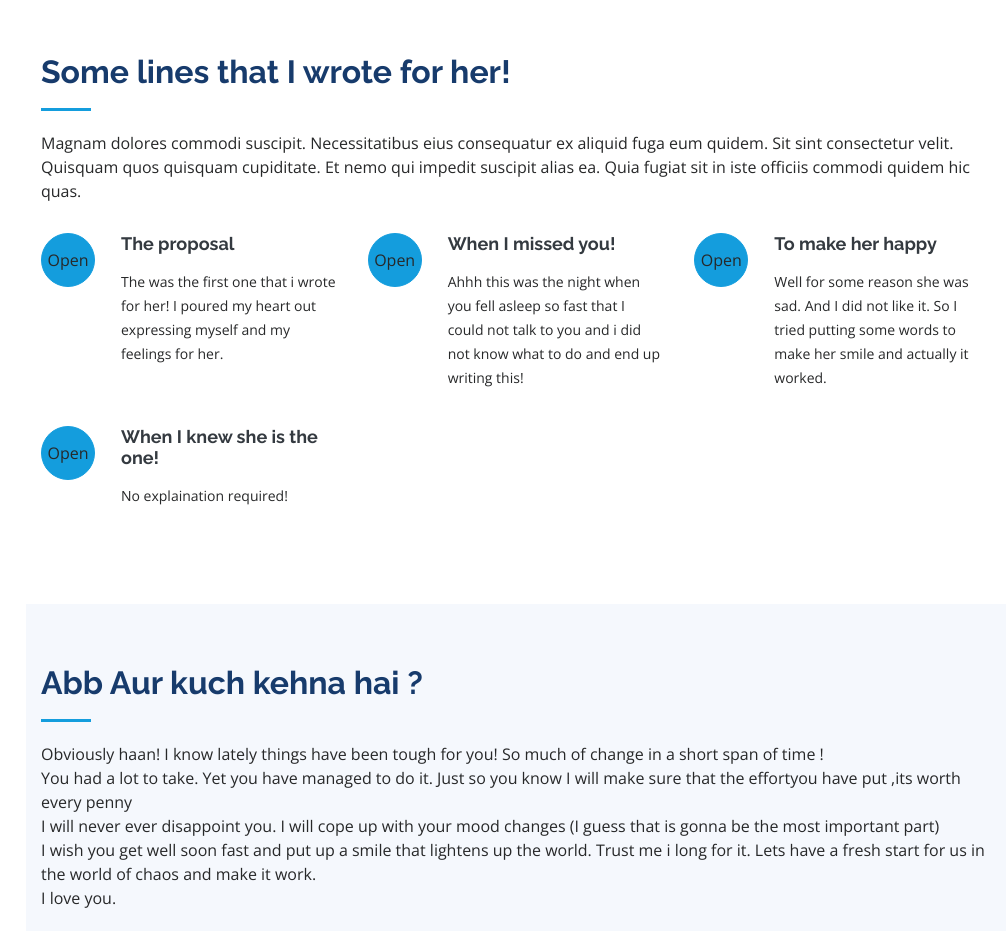
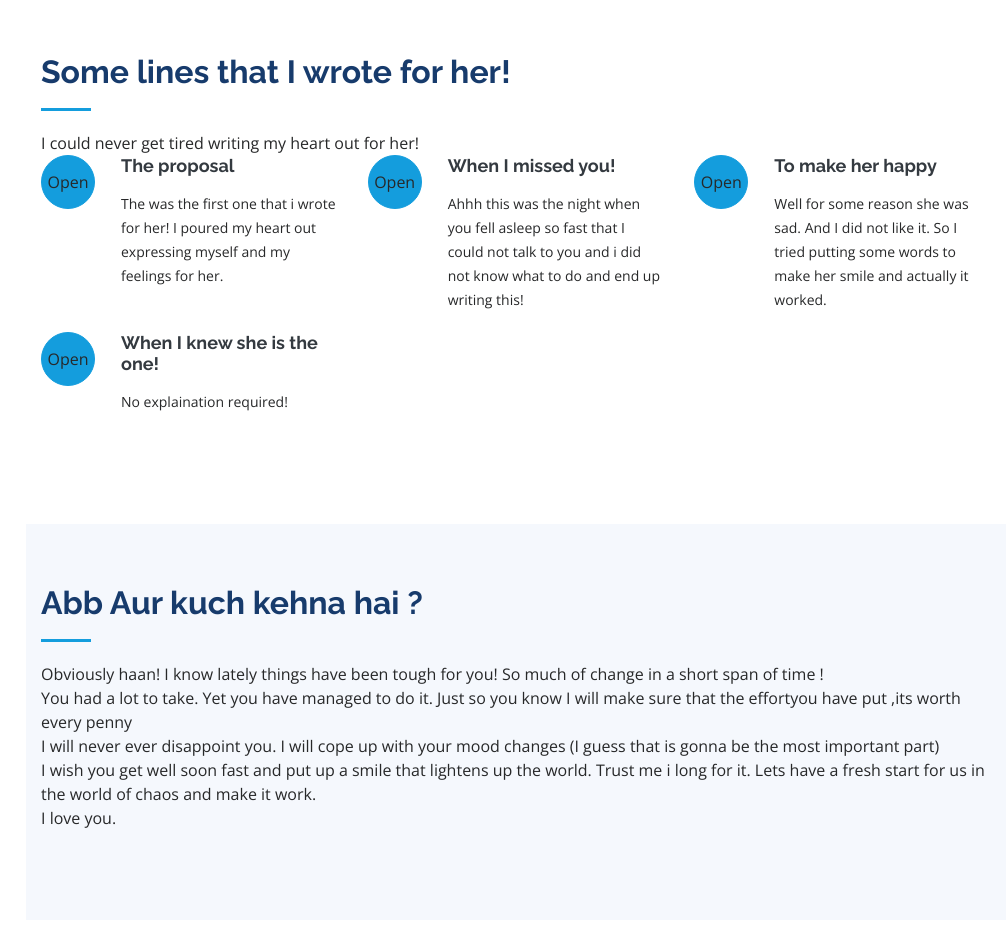
Before and after one commit to sumitmandal123/love-notes, a plain HTML site: page index.html in a window 1280 px wide. Shown: the part 2560-3491 px from the top of the page, without its empty margins (274-1280 px from the left). Drawn offline with nearby package versions, Linux system fonts and the light colour scheme.

Commit message:
changes2

```diff
--- a/index.html
+++ b/index.html
@@ -212,8 +212,7 @@
 
         <div class="section-title">
           <h2>Some lines that I wrote for her!</h2>
-          <p>Magnam dolores commodi suscipit. Necessitatibus eius consequatur ex aliquid fuga eum quidem. Sit sint consectetur velit. Quisquam quos quisquam cupiditate. Et nemo qui impedit suscipit alias ea. Quia fugiat sit in iste officiis commodi quidem hic quas.</p>
-        </div>
+          <p>I could never get tired writing my heart out for her!</p>
 
         <div class="row">
           <div class="col-lg-4 col-md-6 icon-box" data-aos="fade-up">
```
